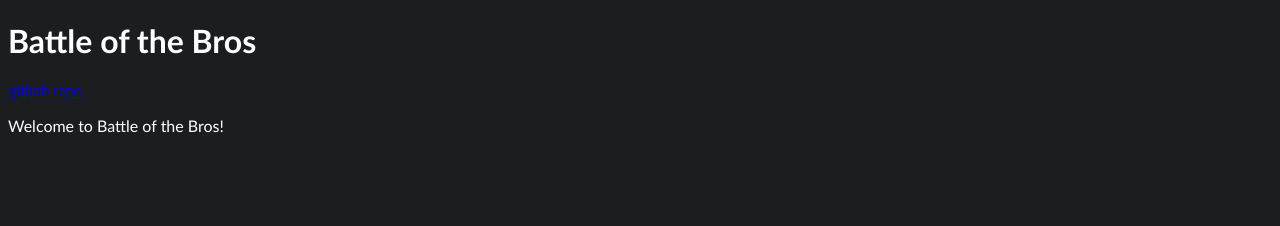
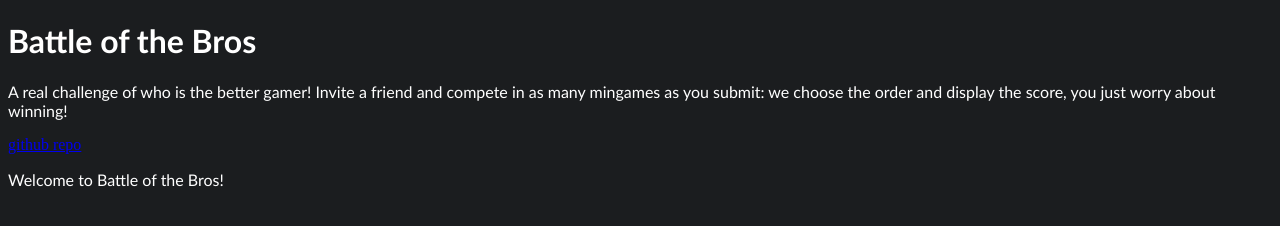
Before and after one commit to average4136/Battle-of-the-Bros, a plain HTML site: page index.html in a window 1280 px wide. Drawn offline with Linux system fonts and the light colour scheme.

Commit message:
made changes to HTML file

```diff
--- a/index.html
+++ b/index.html
@@ -13,8 +13,9 @@
         <h1>
             Battle of the Bros
         </h1>
+        <p> A real challenge of who is the better gamer! Invite a friend and compete in as many mingames as you submit: we choose the order and display the score, you just worry about winning!</p>
 
-        <a href="https://github.com/average4136/Battle-of-the-Bros-menu">
+        <a href="https://github.com/average4136/Battle-of-the-Bros-menu"; style="color:lightpurple">
             github repo
         </a>
         <p style="color:white">
```
